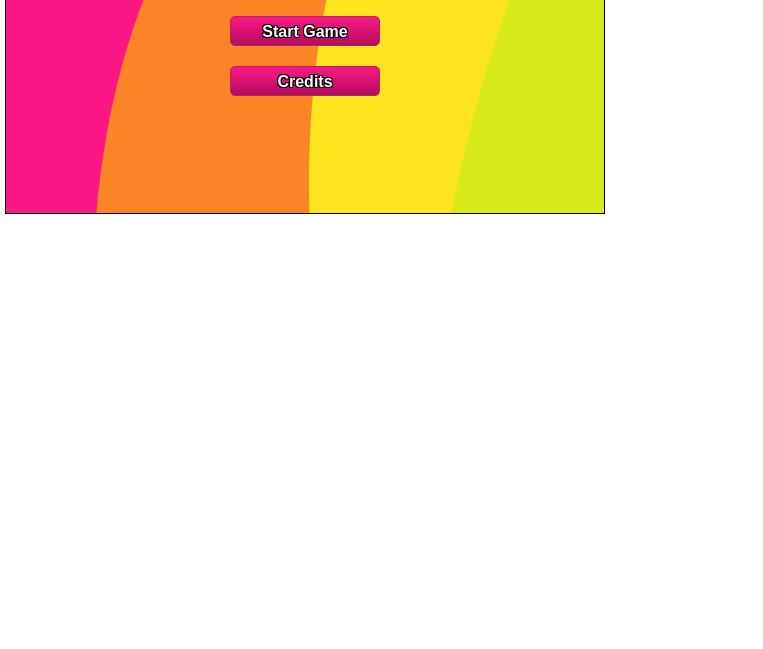
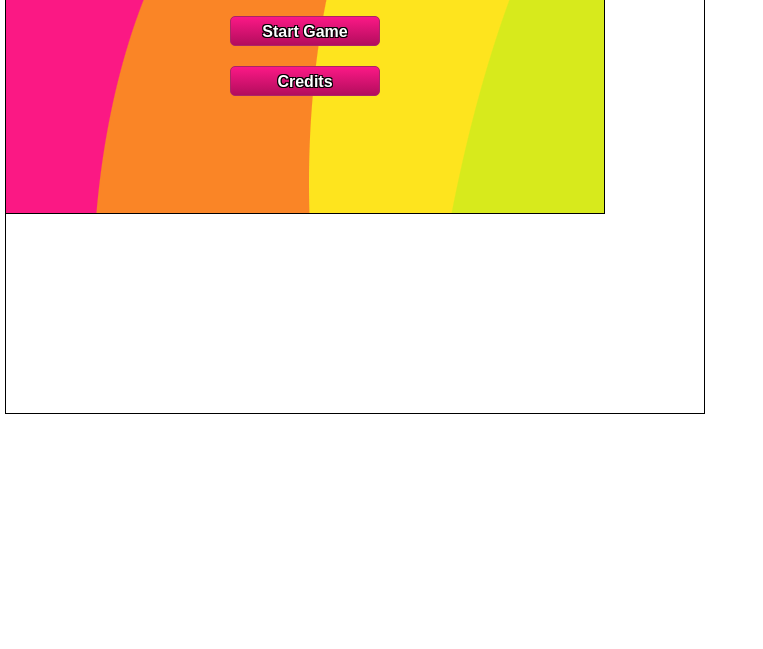
Before and after one commit to ibrahemsamar/RunAway-Game, a plain HTML site: page index.html in a window 1280 px wide. Shown: the part 151-800 px from the top of the page, without its empty margins (0-763 px from the left). Drawn offline with Linux system fonts and the light colour scheme.

Commit message:
Update kandi.css

```diff
--- a/kandi.css
+++ b/kandi.css
@@ -18,8 +18,8 @@ canvas {
   left: 0;
   border: 1px solid black;
   z-index: 1;
-  width: 600px;
-  height: 360px;
+  width: 700px;
+  height: 560px;
 }
 
 ul {
```
